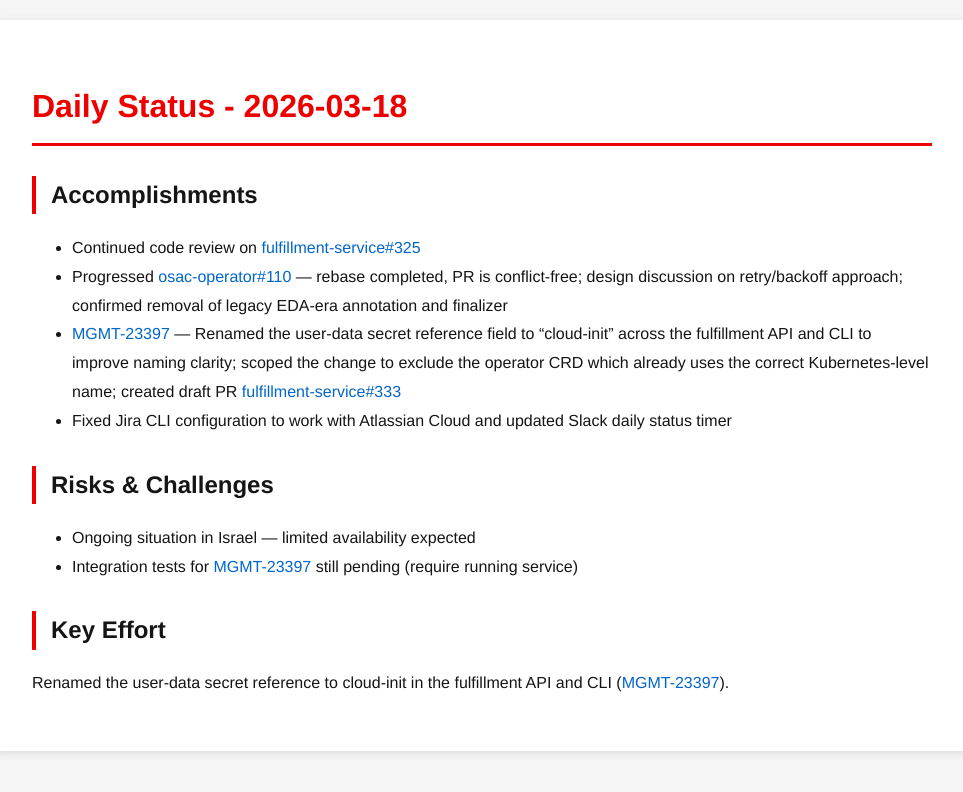
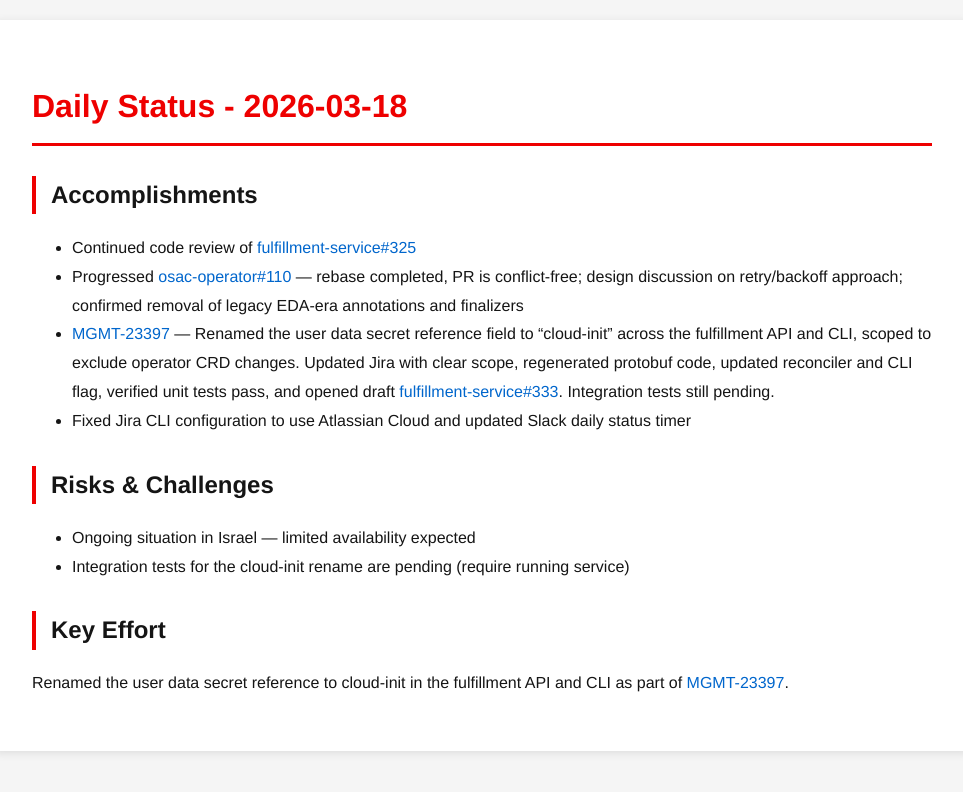
Before and after one commit to tzvatot/daily-status, a Jekyll site: the page built from 2026-03-18.md, in a window 1280 px wide. Shown: the top 792 px of the page, without its empty margins (158-1121 px from the left). Built offline with Jekyll 4.4.1, drawn with Linux system fonts in a browser that asks for light colours.

Commit message:
Daily status update - 2026-03-18

```diff
--- a/2026-03-18.md
+++ b/2026-03-18.md
@@ -7,14 +7,14 @@ date: 2026-03-18
 # Daily Status - 2026-03-18
 
 ## Accomplishments
-- Continued code review on [fulfillment-service#325](https://github.com/osac-project/fulfillment-service/pull/325)
-- Progressed [osac-operator#110](https://github.com/osac-project/osac-operator/pull/110) — rebase completed, PR is conflict-free; design discussion on retry/backoff approach; confirmed removal of legacy EDA-era annotation and finalizer
-- [MGMT-23397](https://issues.redhat.com/browse/MGMT-23397) — Renamed the user-data secret reference field to "cloud-init" across the fulfillment API and CLI to improve naming clarity; scoped the change to exclude the operator CRD which already uses the correct Kubernetes-level name; created draft PR [fulfillment-service#333](https://github.com/osac-project/fulfillment-service/pull/333)
-- Fixed Jira CLI configuration to work with Atlassian Cloud and updated Slack daily status timer
+- Continued code review of [fulfillment-service#325](https://github.com/osac-project/fulfillment-service/pull/325)
+- Progressed [osac-operator#110](https://github.com/osac-project/osac-operator/pull/110) — rebase completed, PR is conflict-free; design discussion on retry/backoff approach; confirmed removal of legacy EDA-era annotations and finalizers
+- [MGMT-23397](https://issues.redhat.com/browse/MGMT-23397) — Renamed the user data secret reference field to "cloud-init" across the fulfillment API and CLI, scoped to exclude operator CRD changes. Updated Jira with clear scope, regenerated protobuf code, updated reconciler and CLI flag, verified unit tests pass, and opened draft [fulfillment-service#333](https://github.com/osac-project/fulfillment-service/pull/333). Integration tests still pending.
+- Fixed Jira CLI configuration to use Atlassian Cloud and updated Slack daily status timer
 
 ## Risks & Challenges
 - Ongoing situation in Israel — limited availability expected
-- Integration tests for [MGMT-23397](https://issues.redhat.com/browse/MGMT-23397) still pending (require running service)
+- Integration tests for the cloud-init rename are pending (require running service)
 
 ## Key Effort
-Renamed the user-data secret reference to cloud-init in the fulfillment API and CLI ([MGMT-23397](https://issues.redhat.com/browse/MGMT-23397)).
+Renamed the user data secret reference to cloud-init in the fulfillment API and CLI as part of [MGMT-23397](https://issues.redhat.com/browse/MGMT-23397).
```
